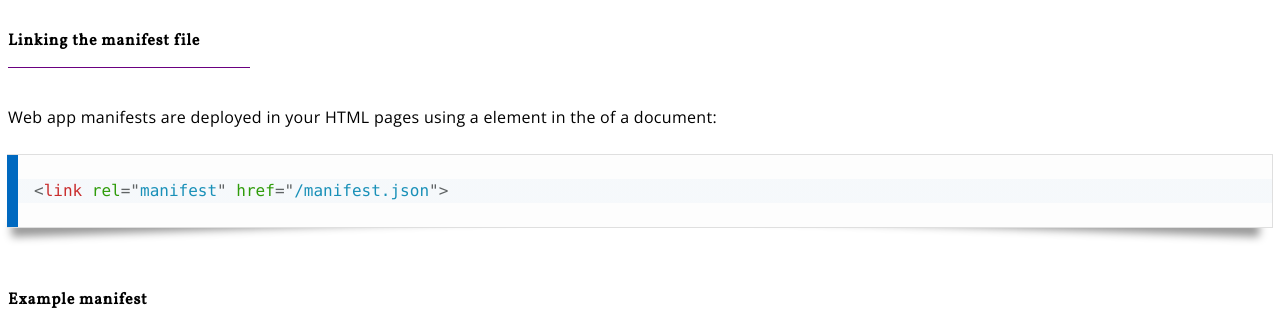
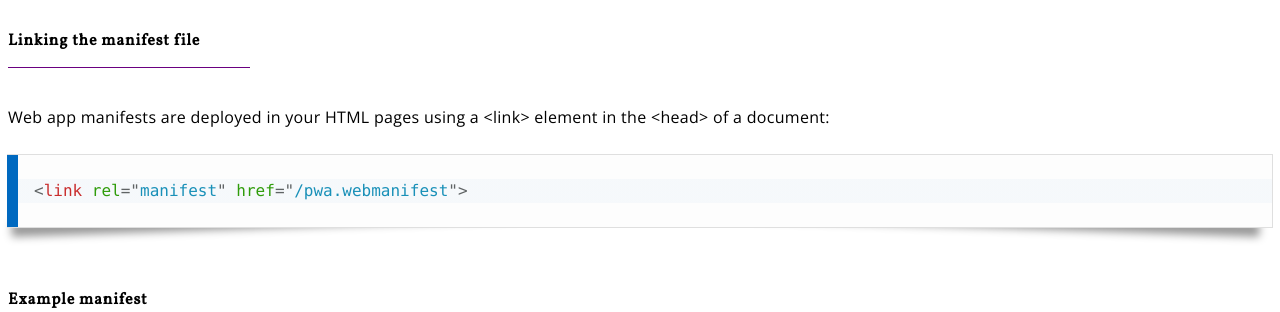
Before and after one commit to gabycasper007/how-to-pwa, a PHP site: page /web-app-manifest/index.php in a window 1280 px wide. Shown: the part 677-989 px from the top of the page. Run offline with PHP 8.4, Linux system fonts and the light colour scheme; some libraries are stand-ins or nearby versions.

Commit message:
Manifest

```diff
--- a/public/header.php
+++ b/public/header.php
@@ -25,6 +25,7 @@
 
 
     <link rel="stylesheet" href="<?php echo ROOT; ?>css/style.css" />
+    <link rel="manifest" href="<?php echo ROOT; ?>pwa.webmanifest">
 
     <title>How to PWA</title>
   </head>
--- a/public/web-app-manifest/index.php
+++ b/public/web-app-manifest/index.php
@@ -16,9 +16,9 @@
         </p>
         <hr>
         <h4>Linking the manifest file</h4>
-        <p>Web app manifests are deployed in your HTML pages using a <link> element in the <head> of a document:</p>
+        <p>Web app manifests are deployed in your HTML pages using a &lt;link> element in the &lt;head> of a document:</p>
         <pre><code class="language-html">
-&lt;link rel="manifest" href="/manifest.json">
+&lt;link rel="manifest" href="/pwa.webmanifest">
             </code></pre>
         <h4>Example manifest</h4>
         <pre><code class="language-javascript">{
```
Also changed, not shown: public/pwa.webmanifest (added), 1 other file.
